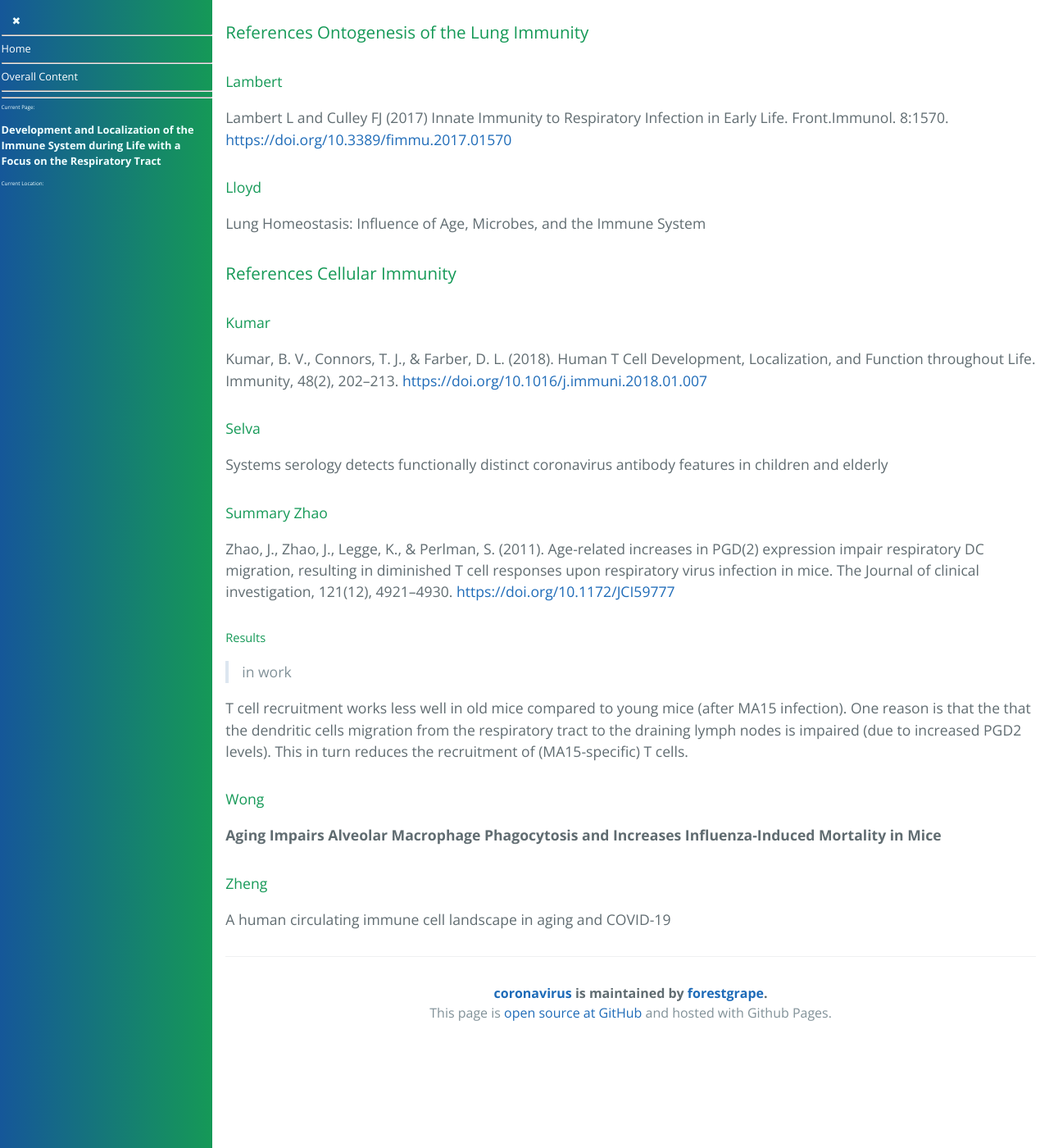
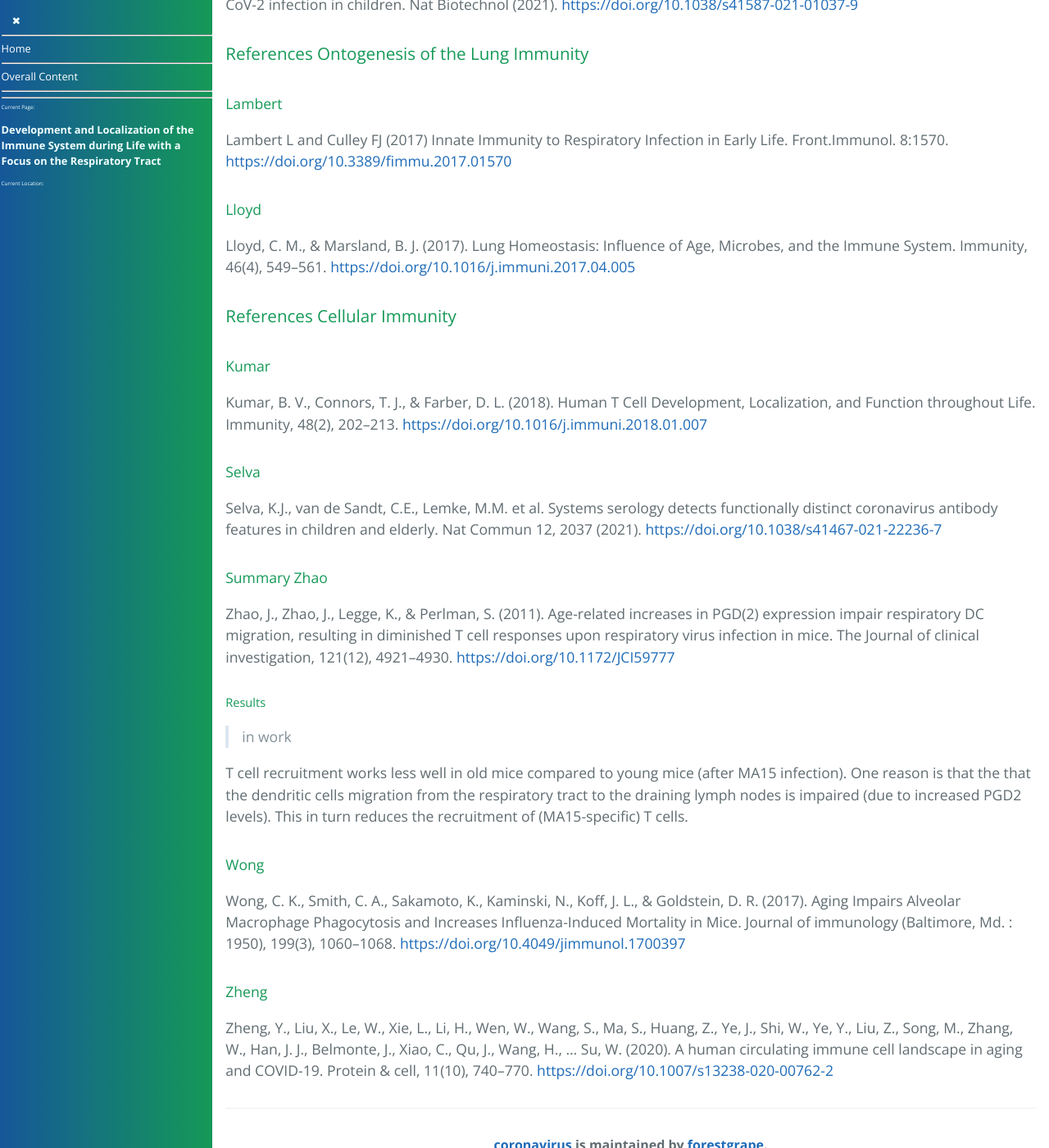
Before and after one commit to forestgrape/coronavirus, a Jekyll site: the page built from 4_immunological/ontogenesis_and_locality_of_immunity.md, in a window 1280 px wide and 1400 px high, scrolled down 4135 px. Shown: the whole window at 82% size. Built offline with Jekyll 4.4.1, drawn with Linux system fonts in a browser that asks for light colours; our own code applies the rules of GitHub Pages for plain Markdown files; some of the changed text lies outside the part shown.

Commit message:
citations completed

```diff
--- a/4_immunological/ontogenesis_and_locality_of_immunity.md
+++ b/4_immunological/ontogenesis_and_locality_of_immunity.md
@@ -125,8 +125,8 @@ Early in life the majority of T cells are in the naive state. A naive cells able
 
 ### References Immunity Upper Respiratory Tract
 #### Loske
-Pre-activated antiviral innate immunity in the upper airways controls early SARS-CoV-2 infection in children
-
+Loske, J., Röhmel, J., Lukassen, S. et al. Pre-activated antiviral innate immunity in the upper airways controls early SARS-CoV-2 infection in children. Nat Biotechnol (2021).
+<https://doi.org/10.1038/s41587-021-01037-9>
 
 ### References Ontogenesis of the Lung Immunity
 
@@ -135,7 +135,8 @@ Lambert L and Culley FJ (2017) Innate Immunity to Respiratory Infection in Early
 <https://doi.org/10.3389/fimmu.2017.01570>
 
 #### Lloyd
-Lung Homeostasis: Influence of Age, Microbes, and the Immune System
+Lloyd, C. M., & Marsland, B. J. (2017). Lung Homeostasis: Influence of Age, Microbes, and the Immune System. Immunity, 46(4), 549–561.
+<https://doi.org/10.1016/j.immuni.2017.04.005>
 
 
 
@@ -146,7 +147,8 @@ Kumar, B. V., Connors, T. J., & Farber, D. L. (2018). Human T Cell Development,
 <https://doi.org/10.1016/j.immuni.2018.01.007>
 
 #### Selva
-Systems serology detects functionally distinct coronavirus antibody features in children and elderly
+Selva, K.J., van de Sandt, C.E., Lemke, M.M. et al. Systems serology detects functionally distinct coronavirus antibody features in children and elderly. Nat Commun 12, 2037 (2021).
+<https://doi.org/10.1038/s41467-021-22236-7>
 
 #### Summary Zhao
 Zhao, J., Zhao, J., Legge, K., & Perlman, S. (2011). Age-related increases in PGD(2) expression impair respiratory DC migration, resulting in diminished T cell responses upon respiratory virus infection in mice. The Journal of clinical investigation, 121(12), 4921–4930.
@@ -159,8 +161,10 @@ T cell recruitment works less well in old mice compared to young mice (after MA1
 
 
 #### Wong
-**Aging Impairs Alveolar Macrophage Phagocytosis and Increases Influenza-Induced Mortality in Mice**
+Wong, C. K., Smith, C. A., Sakamoto, K., Kaminski, N., Koff, J. L., & Goldstein, D. R. (2017). Aging Impairs Alveolar Macrophage Phagocytosis and Increases Influenza-Induced Mortality in Mice. Journal of immunology (Baltimore, Md. : 1950), 199(3), 1060–1068.
+<https://doi.org/10.4049/jimmunol.1700397>
 
 
 #### Zheng
-A human circulating immune cell landscape in aging and COVID-19
+Zheng, Y., Liu, X., Le, W., Xie, L., Li, H., Wen, W., Wang, S., Ma, S., Huang, Z., Ye, J., Shi, W., Ye, Y., Liu, Z., Song, M., Zhang, W., Han, J. J., Belmonte, J., Xiao, C., Qu, J., Wang, H., … Su, W. (2020). A human circulating immune cell landscape in aging and COVID-19. Protein & cell, 11(10), 740–770.
+<https://doi.org/10.1007/s13238-020-00762-2>
```
